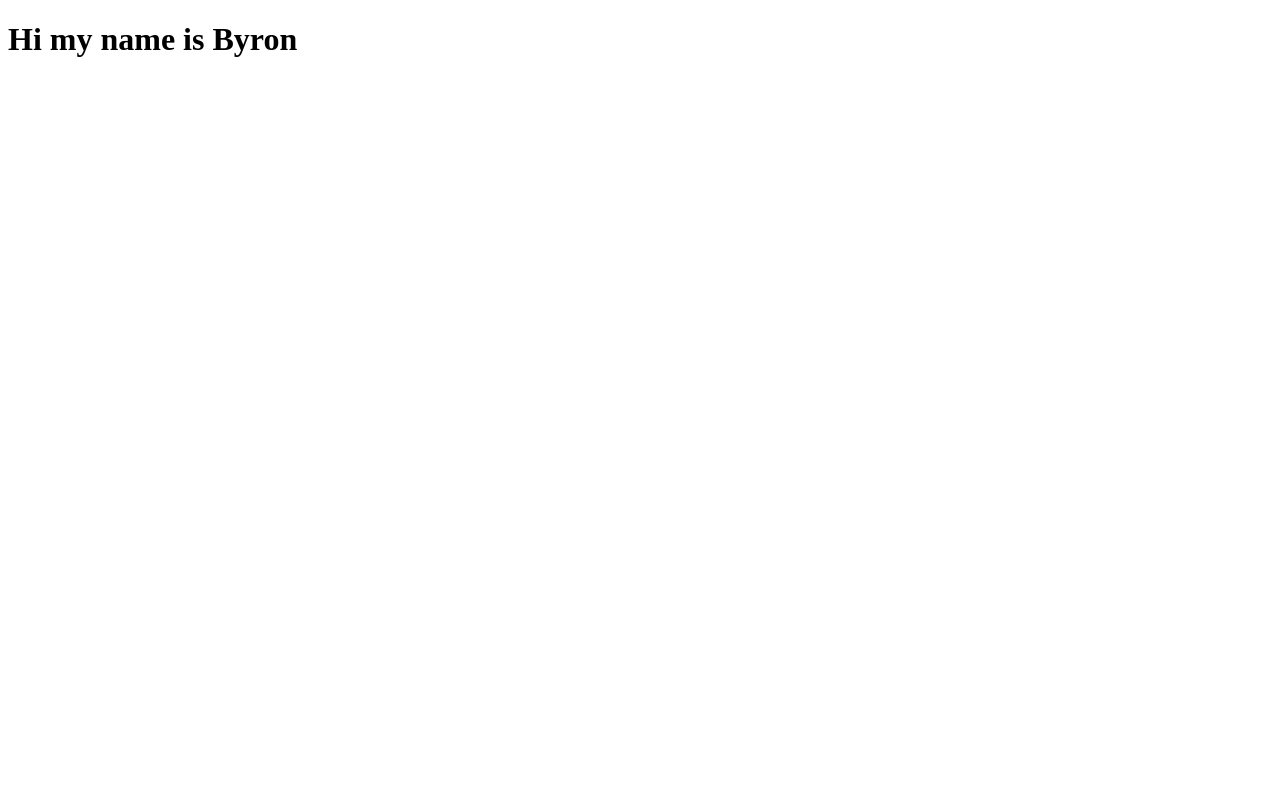
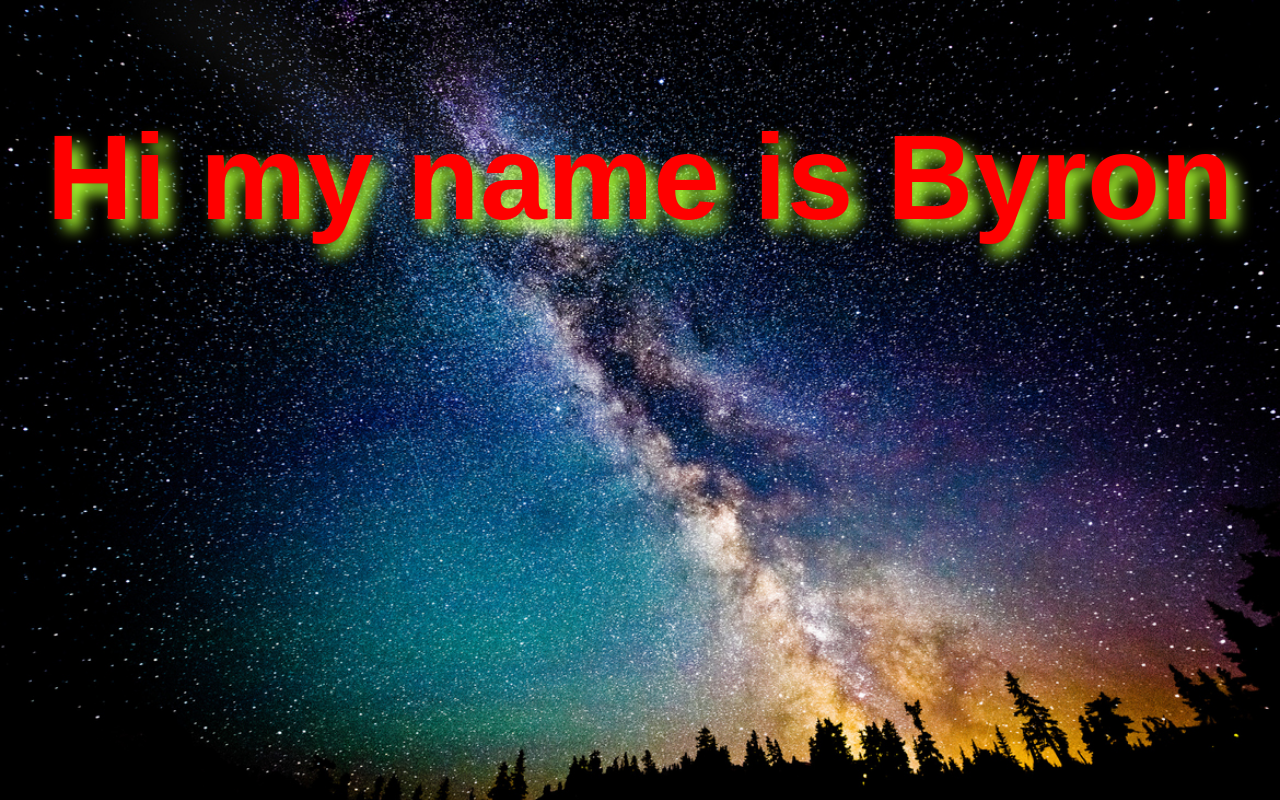
Before and after one commit to MetalB311/MetalB311.github.io, a plain HTML site: page index.html in a window 1280 px wide. Drawn offline with Linux system fonts and the light colour scheme.

Commit message:
background and lettering

```diff
--- /dev/null
+++ b/index.css
@@ -0,0 +1,31 @@
+header {
+    font-size: 120PX;
+    font-weight: bolder;
+    display: flex;
+    align-items: center;
+    justify-content: center;
+    text-Shadow: 10px 10px 15px greenyellow
+}
+
+body {
+    margin: 20;
+    padding: 10;
+    display: flex;
+    align-items: center;
+    justify-content: center;
+    background-image: url(milky_way.jpeg);
+    background-repeat: no-repeat;
+    background-size: cover;
+    padding:20px;
+    font-family: sans-serif;
+}
+
+h1 {
+    font-size: 120PX;
+    font-weight: bolder;
+    color: red;
+    display: flex;
+    align-items: center;
+    justify-content: center;
+    text-Shadow: 10px 10px 15px greenyellow
+}
--- a/index.html
+++ b/index.html
@@ -4,6 +4,7 @@
     <meta charset="UTF-8">
     <meta http-equiv="X-UA-Compatible" content="IE=edge">
     <meta name="viewport" content="width=device-width, initial-scale=1.0">
+    <link rel="stylesheet" href="index.css"/>
     <title>Hi my name is Byron</title>
 </head>
 <body>
```
Also changed, not shown: milky_way.jpeg (added).
